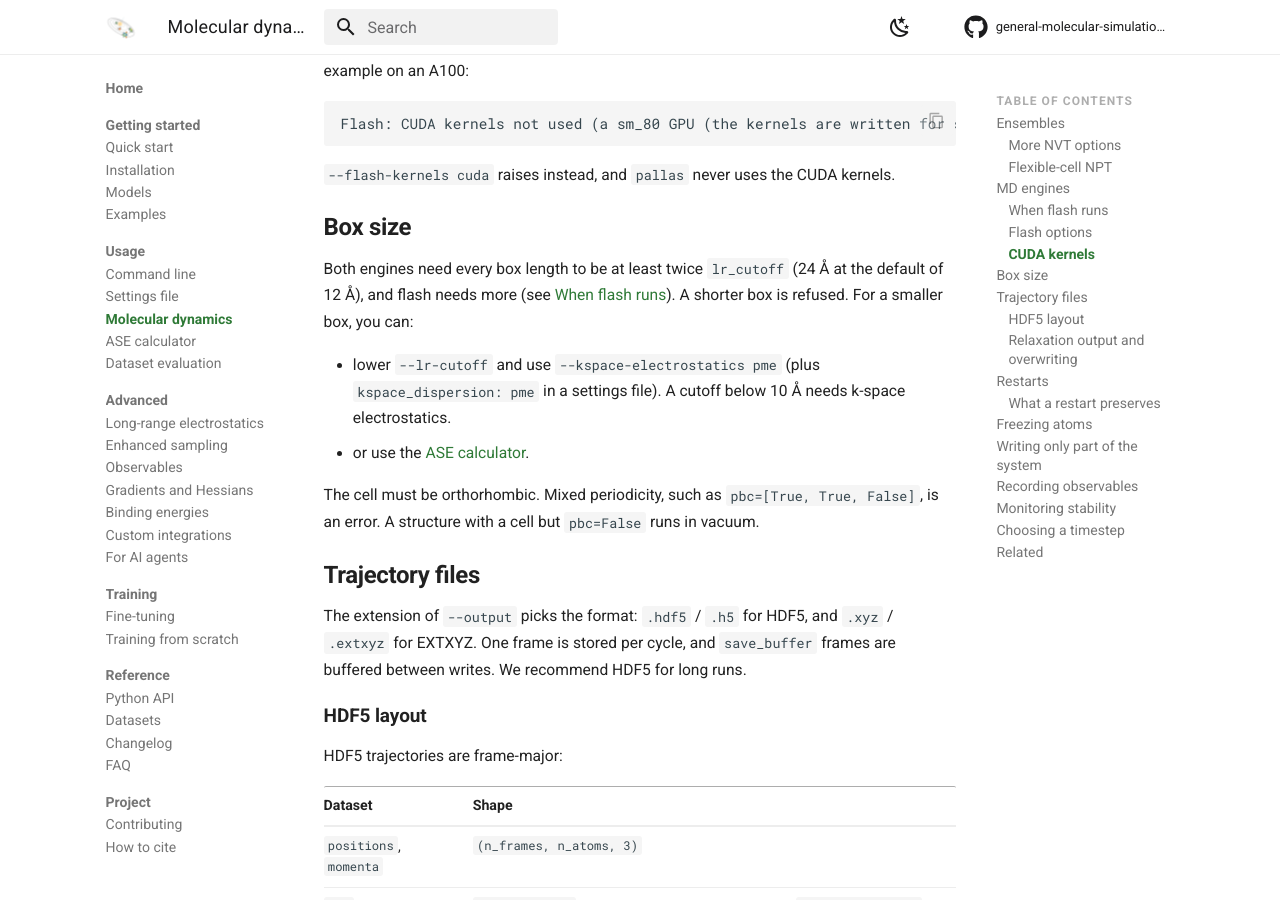
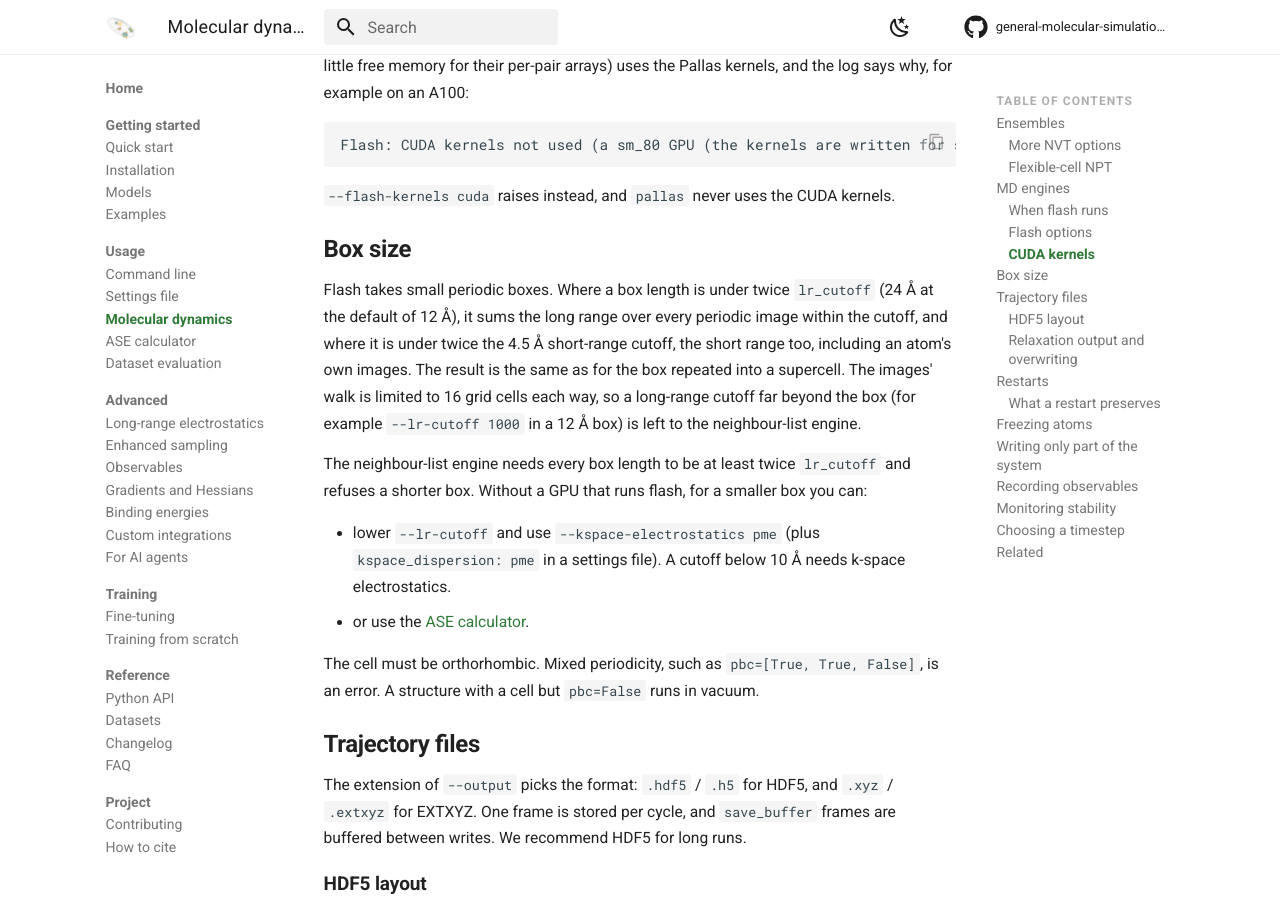
Before and after one commit to so3lr/so3lr.github.io, an MkDocs documentation site: the page built from docs/usage/md.md, in a window 1280 px wide and 900 px high, scrolled down 3381 px. Built offline with MkDocs 1.6.1 and Material for MkDocs 9.7.7, drawn with Linux system fonts in a browser that asks for light colours; comment, search, counter and statistics services are not loaded; some of the changed text lies outside the part shown.

Commit message:
Flash runs small periodic boxes (so3lr#71)
Flash now sums over the periodic images of a box under twice a cutoff, so the
box-size rule, the flash requirements, the FAQ, FlashCalculator and the
changelog say so; the neighbour-list engine keeps its 2 x lr_cutoff rule.

```diff
--- a/docs/usage/md.md
+++ b/docs/usage/md.md
@@ -136,7 +136,7 @@ Flash runs only when all of the following hold:
 |---|---|
 | Device | An NVIDIA GPU with compute capability 8.0 or newer, or an AMD MI355X |
 | Model | `so3lr-tauri-s/m/l` (both releases) or the legacy `so3lr` |
-| Box | No box (an isolated molecule), or a periodic orthorhombic box at least 30 Å across at `lr_cutoff` 12 Å (25 Å at 10 Å; 31 Å under NPT) |
+| Box | No box (an isolated molecule), or a periodic orthorhombic box of any size the long range reaches across in at most 16 grid cells: every box down to about 1 Å at `lr_cutoff` 12 Å (see [Box size](#box-size)) |
 | Ensemble | `nve`, `nvt`, `nvt-langevin`, or `npt` (isotropic or semi-isotropic) |
 | Long range | Real space, or PME (`--kspace-electrostatics pme`, `kspace_dispersion: pme`) |
 
@@ -185,9 +185,18 @@ Flash: CUDA kernels not used (a sm_80 GPU (the kernels are written for sm_90));
 
 ## Box size
 
-Both engines need every box length to be at least twice `lr_cutoff` (24 Å at
-the default of 12 Å), and flash needs more (see
-[When flash runs](#when-flash-runs)). A shorter box is refused. For a smaller box, you can:
+Flash takes small periodic boxes. Where a box length is under twice
+`lr_cutoff` (24 Å at the default of 12 Å), it sums the long range over every
+periodic image within the cutoff, and where it is under twice the 4.5 Å
+short-range cutoff, the short range too, including an atom's own images. The
+result is the same as for the box repeated into a supercell. The images'
+walk is limited to 16 grid cells each way, so a long-range cutoff far beyond
+the box (for example `--lr-cutoff 1000` in a 12 Å box) is left to the
+neighbour-list engine.
+
+The neighbour-list engine needs every box length to be at least twice
+`lr_cutoff` and refuses a shorter box. Without a GPU that runs flash, for a
+smaller box you can:
 
 - lower `--lr-cutoff` and use `--kspace-electrostatics pme` (plus
   `kspace_dispersion: pme` in a settings file). A cutoff below 10 Å needs
```
Also changed, not shown: docs/quickstart.md (+1 -1 lines), docs/reference/api.md (+4 -2 lines), docs/reference/changelog.md (+8 -0 lines), docs/reference/faq.md (+6 -4 lines), docs/usage/ase.md (+2 -1 lines).
